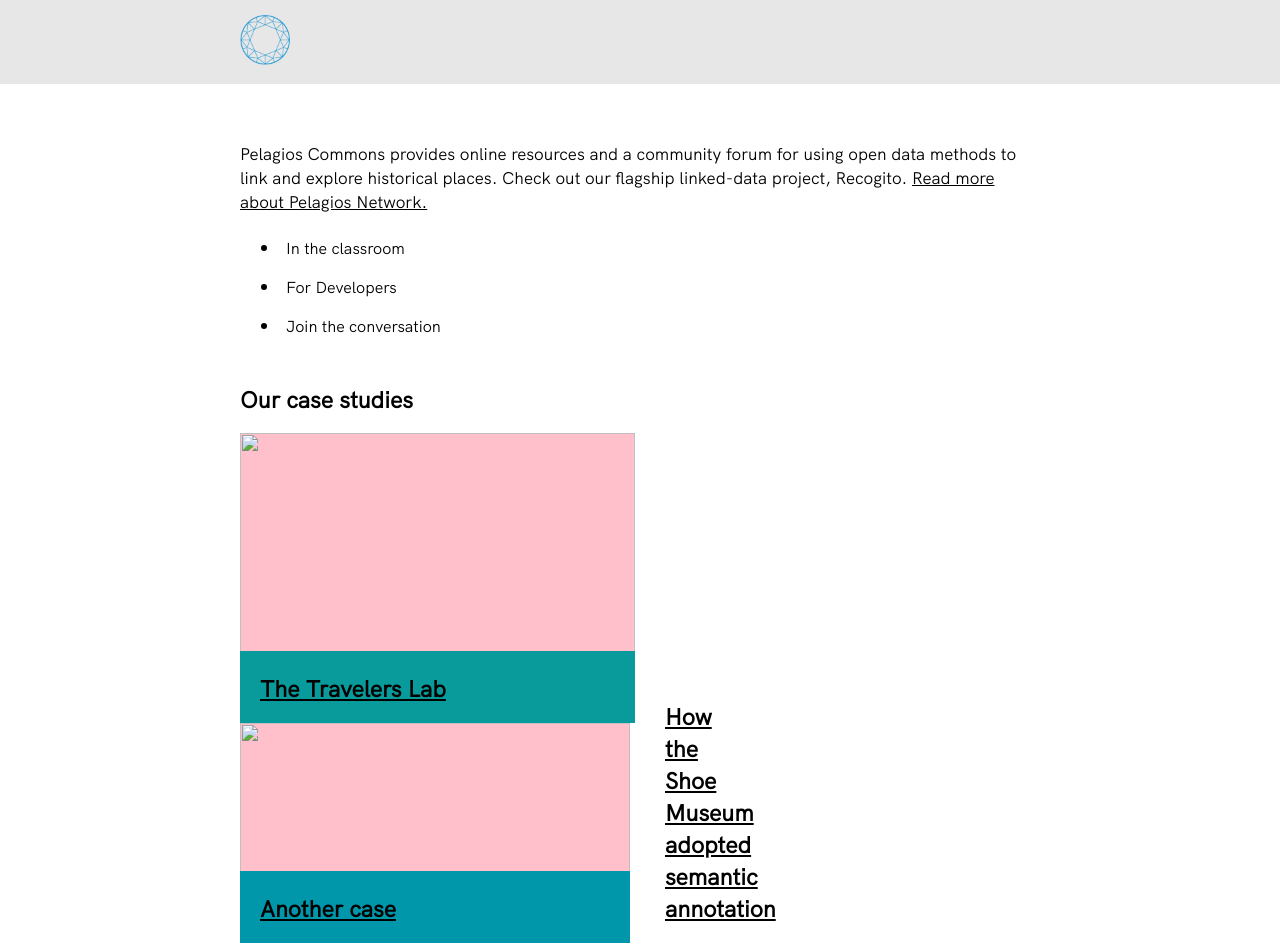
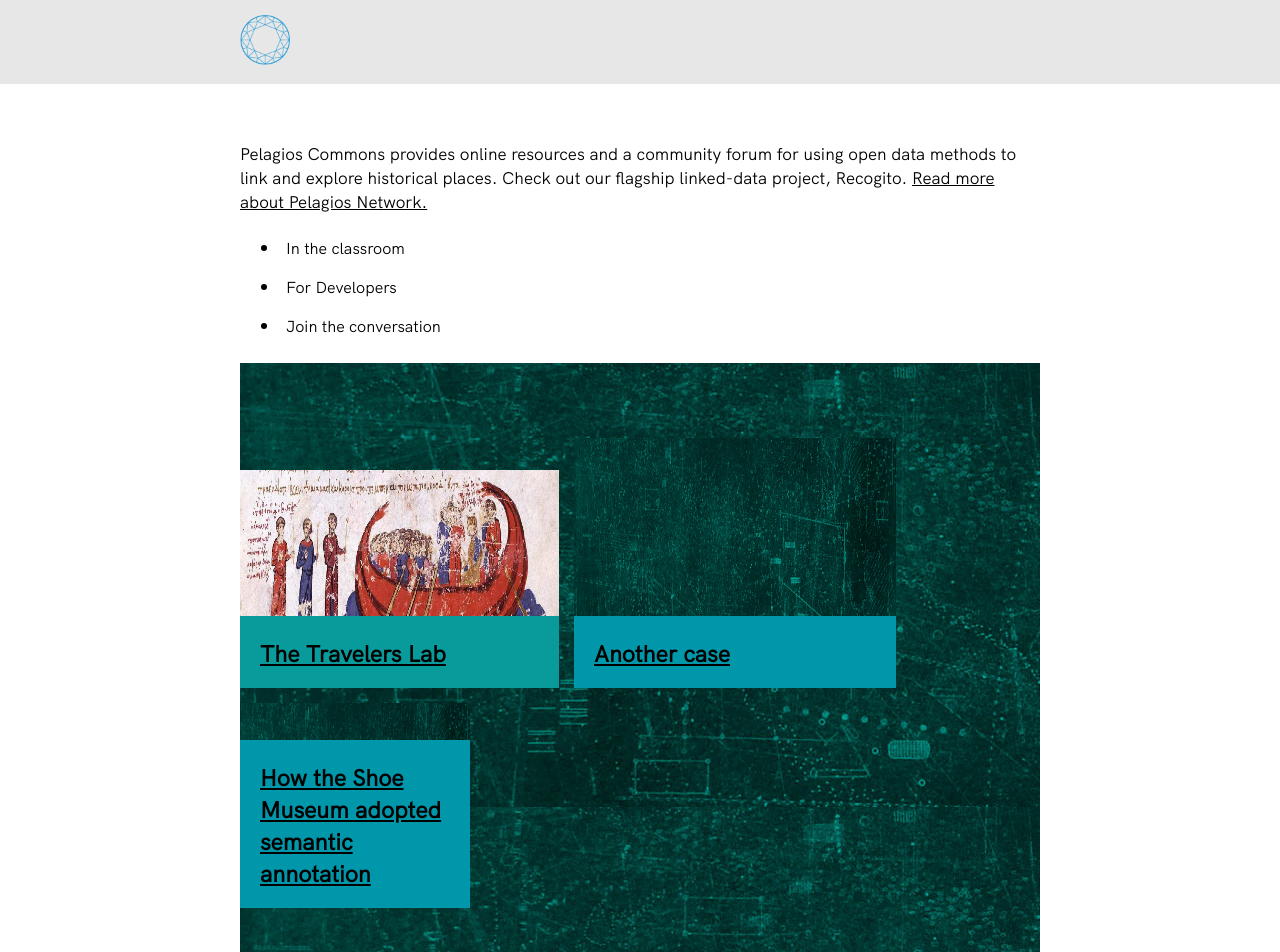
Before and after one commit to pelagios/pelagios.github.io, a Jekyll site: the page built from index.html, in a window 1280 px wide. Shown: the top 952 px of the page. Built offline with Jekyll 4.4.1, drawn with Linux system fonts in a browser that asks for light colours; some of the changed text lies outside the part shown.

Commit message:
case study styling

```diff
--- a/_sass/_case-study.scss
+++ b/_sass/_case-study.scss
@@ -12,9 +12,10 @@
   position: relative;
   float: left;
   margin-right: 15px;
+  margin-top: 15px;
   align-self: flex-end;
+  display: block;
   img {
-    background: pink;
     display: block;
     height: inherit;
     overflow: hidden;
@@ -33,22 +34,38 @@
     }
   }
   &:nth-of-type(1) {
-    width: 395px;
-    height: 290px;
+    width: 319px;
+    height: 218px;
     h2 {
       background: $sea-green-1;
     }
   }
   &:nth-of-type(2) {
-    width: 390px;
-    height: 220px;
+    width: 322px;
+    height: 250px;
     h2 {
       background: $sea-green-2;
     }
   }
   &:nth-of-type(3) {
+    width: 230px;
+    height: 205px;
+    h2 {
+      background: $sea-green-2;
+    }
+  }
+  &:nth-of-type(4) {
+    width: 170px;
+    height: 260px;
     h2 {
       background: $sea-green-3;
+    }
+  }
+  &:nth-of-type(5) {
+    width: 280px;
+    height: 235px;
+    h2 {
+      background: $sea-green-1;
     }
   }
 }
--- /dev/null
+++ b/_sass/_home.scss
@@ -0,0 +1,5 @@
+.case-studies--home {
+  background-image: url(/assets/mainimage.jpg);
+  padding: 60px 0;
+
+}
--- a/_sass/_listing.scss
+++ b/_sass/_listing.scss
@@ -1,3 +1,22 @@
-.page--our-activities {
+.activities--page {
+  display: flex;
+  justify-content: space-between;
+  .activity--teaser {
+
+  }
+}
+
+.activities--home {
+  h2 {
+    width: 100%;
+    font-size: 16px;
+  }
+  display: flex;
+  justify-content: space-between;
+  flex-wrap: wrap;
+  margin-top: 60px;
 
 }
+.activity--teaser {
+    width: 115px;
+}
--- a/assets/css/main.scss
+++ b/assets/css/main.scss
@@ -10,6 +10,7 @@
 @import "footer";
 @import "page";
 @import "listing";
+@import "home";
 
 body {
   margin: 0;
--- a/index.html
+++ b/index.html
@@ -13,21 +13,20 @@
 	</ul>
 </div>
 <div class="case-studies--home">
-	<h2>Our case studies</h2>
 	{% for case-study in site.case-studies %}
 		<div class="case-study--teaser">
-			<img src="{{ case-study.main-image }}" width="400px">
+			<img src="{{ case-study.image }}" width="400px">
 	  	<h2> <a href={{ case-study.url }}>{{ case-study.title }}</a> </h2>
 		</div>
   {% endfor %}
 </div>
 <div class="activities--home">
-	<h2>Our activities</h2>
+	<h2>The activities of the Pelagios network</h2>
 	{% assign sorted_activities = site.activities | sort:'name' %}
  	{% for activity in sorted_activities %}
 	<div class="activity--teaser">
-		<img src="{{ activity.image }}" width="120px">
-    <h2>{{ activity.name }}</h2>
+		<img src="{{ activity.image }}" width="115px">
+    <h3>{{ activity.name }}</h3>
 	  {{ activity.excerpt | strip_html }}
 	  <a href={{ activity.url }}>Read more</a>
 	</div>
```
